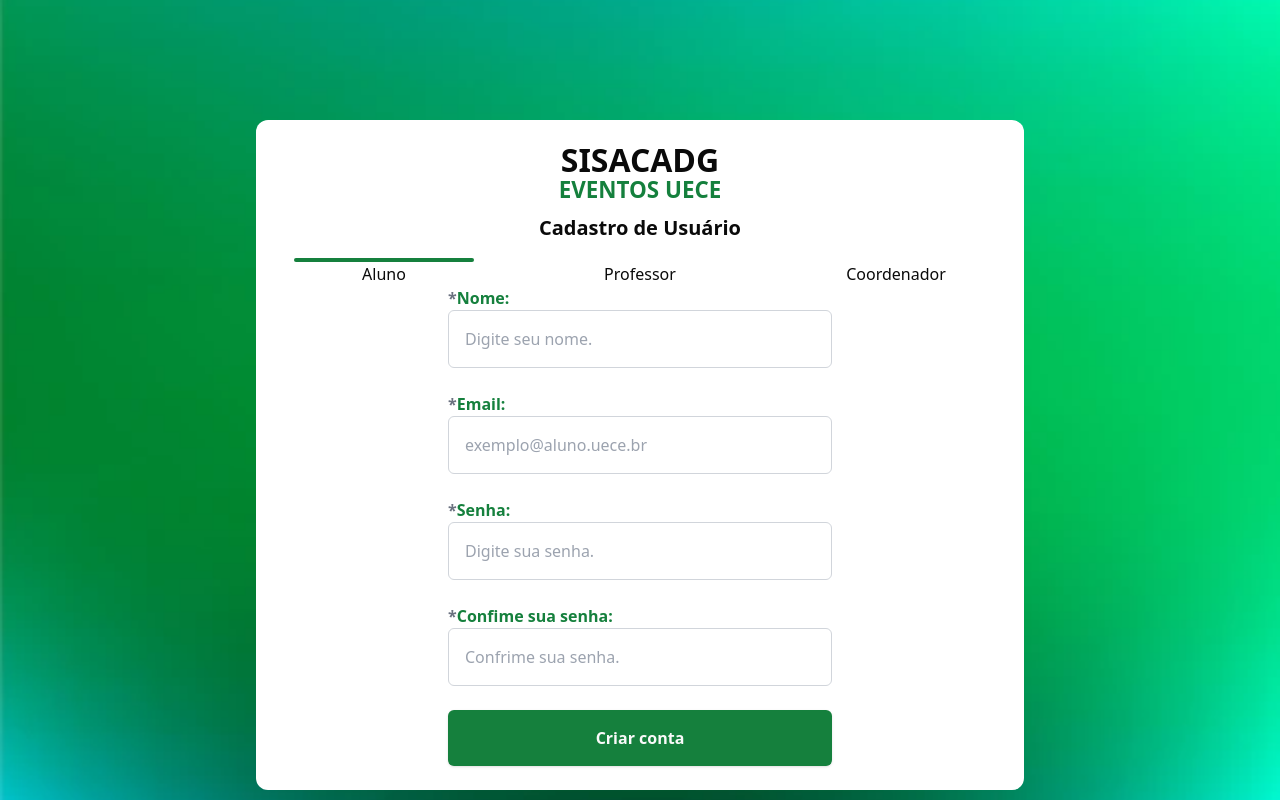
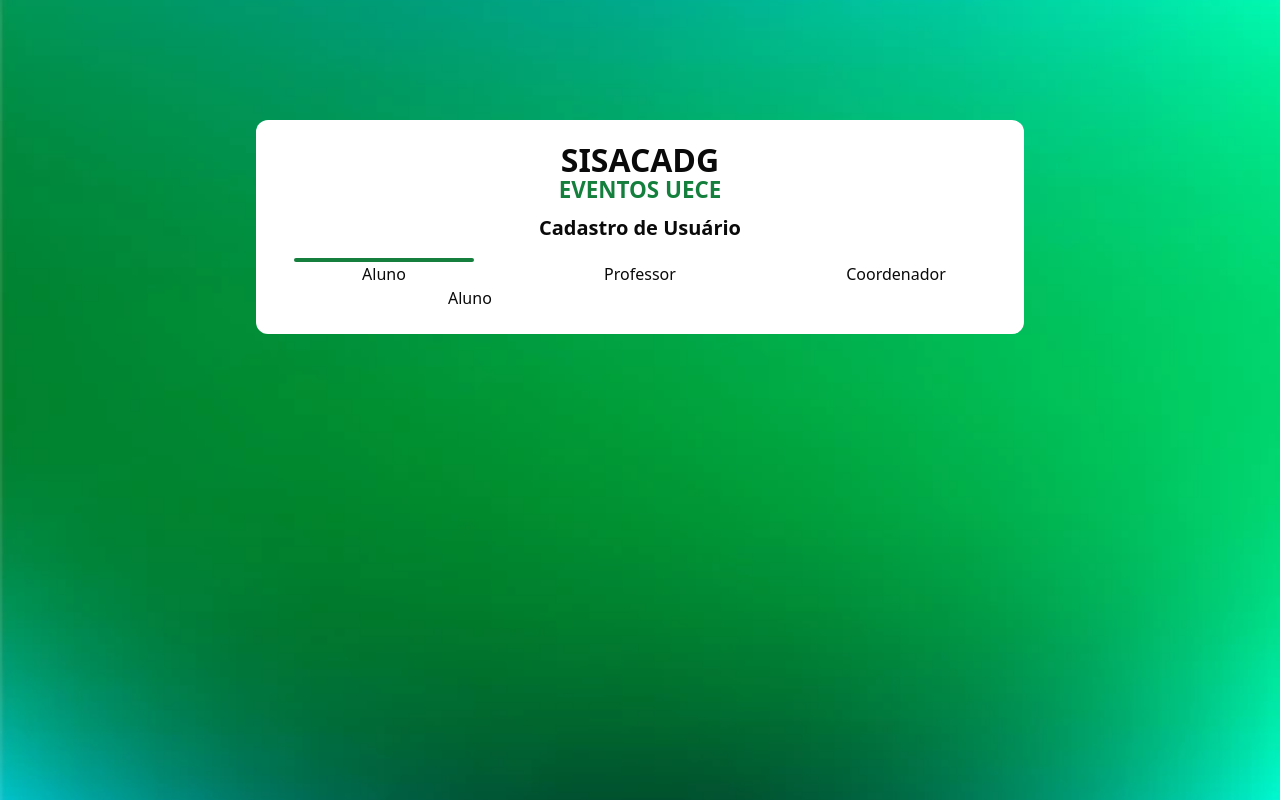
Before and after one commit to SisGeHC-2-0/-SisGeHC-front-end, a Next.js app: page /cadastro in a window 1280 px wide. Built offline with nearby package versions, Linux system fonts and the light colour scheme.

Commit message:
Fixed professor styling and set up zod and react hook form changes

```diff
--- a/src/app/cadastro/forms/aluno.tsx
+++ b/src/app/cadastro/forms/aluno.tsx
@@ -1,7 +1,7 @@
 'use client'
 
 import { FieldValues, useForm } from "react-hook-form"
-import InputFormField from "./inputFormField";
+import InputFormField from "../../../components/formComponents/inputFormField";
 import { Button } from "@/components/ui/button";
 import { z } from "zod";
 
@@ -25,48 +25,7 @@ export default function AlunoForms () {
         <form onSubmit={handleSubmit(onSubmit)} className="w-[100%] flex justify-center items-center">
 
             <div className="w-[50%] flex flex-col gap-[1.5rem]">
-                <InputFormField
-                    errors={errors}
-                    required
-                    //Alterei só esse campo porque tava "Digite sua senha."
-                    placeholder="Digite seu nome."
-                    name="Nome"
-                    type="text"
-                    register={register}
-                />
-                <InputFormField
-                    errors={errors}
-                    required
-                    placeholder="exemplo@aluno.uece.br"
-                    name="Email"
-                    type="email"
-                    register={register}
-                />
-                <InputFormField
-                    errors={errors}
-                    required
-                    placeholder="Digite sua senha."
-                    name="Senha"
-                    type="password"
-                    register={register}
-                />
-                <InputFormField
-                    errors={errors}
-                    required
-                    placeholder="Confrime sua senha."
-                    name="Confime sua senha"
-                    type="password"
-                    register={register}
-                />
-                <Button
-                    variant="default"
-                    onClick={() =>
-                        {}
-                    }
-                    className="h-[7vh] bg-green-700 font-bold text-md"
-                    >
-                        Criar conta
-                </Button>
+                Aluno
             </div>
 
 
--- a/src/app/cadastro/forms/coordenador.tsx
+++ b/src/app/cadastro/forms/coordenador.tsx
@@ -1,7 +1,8 @@
 'use client'
 
+import InputFormField from "@/components/formComponents/inputFormField";
 import { FieldValues, useForm } from "react-hook-form"
-import InputFormField from "./inputFormField";
+
 
 export default function CoordenadorForms () {
     const {register,
@@ -18,38 +19,7 @@ export default function CoordenadorForms () {
         <form onSubmit={handleSubmit(onSubmit)} className="w-[100%] flex justify-center items-center">
 
             <div className="w-[50%] flex flex-col gap-[1.5rem]">
-                <InputFormField
-                    errors={errors}
-                    required
-                    placeholder="Digite seu nome."
-                    name="Nome"
-                    type="text"
-                    register={register}
-                />
-                <InputFormField
-                    errors={errors}
-                    required
-                    placeholder="exemplo@aluno.uece.br"
-                    name="Email"
-                    type="email"
-                    register={register}
-                />
-                <InputFormField
-                    errors={errors}
-                    required
-                    placeholder="Digite sua senha."
-                    name="Senha"
-                    type="password"
-                    register={register}
-                />
-                <InputFormField
-                    errors={errors}
-                    required
-                    placeholder="Confrime sua senha."
-                    name="Confime sua senha"
-                    type="password"
-                    register={register}
-                />
+                Coordenador
             </div>
 
 
--- a/src/app/cadastro/forms/professor.tsx
+++ b/src/app/cadastro/forms/professor.tsx
@@ -1,15 +1,44 @@
 'use client'
 
 import { FieldValues, useForm } from "react-hook-form"
-import InputFormField from "./inputFormField";
+import InputFormField from "../../../components/formComponents/inputFormField";
 import { Button } from "@/components/ui/button";
 import { useEffect, useState } from "react";
+import DropDownFormField, { OptionsType } from "@/components/formComponents/dropDownFormField";
+import { z } from "zod";
+import {zodResolver} from "@hookform/resolvers/zod"
+
+
+const fileSizeLimit = 5 * 1024 * 1024; // 5MB
+
+const ProfessorFormSchema = z.object({
+    Nome: z.string().nonempty("Nome é obrigatorio"),
+    Email: z.string().email("Email Invalido").nonempty("Email é obrigatorio"),
+    Matricula : z.string().nonempty("Matricula é obrigatoria"),
+    Senha: z.string().nonempty("Senha é obrigatoria"),
+    Confirme : z.string().nonempty("Por favor confirme sua senha"),
+    Curso: z.string().nonempty("Selecione seu curso"),
+
+    Foto : z.instanceof(FileList).refine(
+        file => file.length == 0 || [
+                 "image/png",
+                 "image/jpeg",
+                 "image/jpg"
+                ].includes(file[0].type), {message: "Tipo de arquivo invalido. Permitidos somente .jpeg e .png"}
+    ).refine(file => file.length == 0 || file[0].size <= fileSizeLimit, {message: "Tamanho do arquivo não pode superar 5MB"})
+    ,
+}).refine(({Confirme, Senha}) => Confirme == Senha,
+           {
+            message: "Senhas estão diferentes",
+            path : ["Confirme"]
+           }
+        );
+
+type ProfessorSchema = z.infer<typeof ProfessorFormSchema>;
 
 export default function ProfessorForms() {
-    const { register, handleSubmit, formState: { errors } } = useForm();
-    const [foto, setFoto] = useState<File | null>(null);
-    const [majors, setMajors] = useState<{ id: number, nome: string }[]>([]);
-    const [selectedMajor, setSelectedMajor] = useState<number | null>(null);
+    const { register, handleSubmit, formState: { errors } } = useForm<ProfessorSchema>({resolver: zodResolver(ProfessorFormSchema)});
+    const [majors, setMajors] = useState<{ id: number, nome: string }[]>([{id: 1, nome: "z"}]);
 
     // Busca os cursos no backend
     useEffect(() => {
@@ -26,23 +55,17 @@ export default function ProfessorForms() {
         fetchMajors();
     }, []);
 
-    const onSubmit = async (data: FieldValues) => {
+    const onSubmit = async (data: ProfessorSchema) => {
         const formData = new FormData();
 
         formData.append("name", data.Nome);
         formData.append("email", data.Email);
         formData.append("enrollment_number", data.Matricula);
         formData.append("password", data.Senha);
-        if (selectedMajor !== null) {
-            formData.append("majorId", selectedMajor.toString());
+        formData.append("majorId", data.Curso);
+        if (data.Foto.length > 0) {
+            formData.append("picture", data.Foto[0]);
         }
-        if (foto) {
-            formData.append("picture", foto);
-        }
-        if (data.Senha != data.Confirme){
-            alert("Senhas nao correspondem");
-        }
-        else{
 
         try {
             const response = await fetch("http://127.0.0.1:8000/professor/", {
@@ -59,84 +82,69 @@ export default function ProfessorForms() {
             console.error(err);
             alert("Erro ao criar professor");
         }
-        }
     };
 
     return (
         <div>
-            Formulário de Professor
             <form onSubmit={handleSubmit(onSubmit)} className="w-full flex justify-center items-center" encType="multipart/form-data">
                 <div className="w-1/2 flex flex-col gap-6">
                     <InputFormField
-                        errors={errors}
+                        errors={errors.Nome}
                         required
                         placeholder="Digite seu nome."
                         name="Nome"
                         type="text"
-                        register={register}
+                        register={register('Nome')}
                     />
                     <InputFormField
-                        errors={errors}
+                        errors={errors.Email}
                         required
                         placeholder="exemplo@aluno.uece.br"
                         name="Email"
                         type="email"
-                        register={register}
+                        register={register("Email")}
                     />
                     <InputFormField
-                        errors={errors}
+                        errors={errors.Matricula}
                         required
                         placeholder="Digite sua matrícula."
                         name="Matricula"
                         type="text"
-                        register={register}
+                        register={register("Matricula")}
                     />
                     <InputFormField
-                        errors={errors}
+                        errors={errors.Senha}
                         required
                         placeholder="Digite sua senha."
                         name="Senha"
                         type="password"
-                        register={register}
+                        register={register("Senha")}
                     />
                     <InputFormField
-                        errors={errors}
+                        errors={errors.Confirme}
                         required
                         placeholder="Confirme sua senha."
                         name="Confirme"
                         type="password"
-                        register={register}
+                        register={register("Confirme")}
                     />
-
-                    {/* Select de curso */}
-                    <div>
-                        <label htmlFor="curso" className="block text-sm font-medium text-gray-700">Curso</label>
-                        <select
-                            id="curso"
+                    <DropDownFormField<number>
+                            name="Curso"
+                            errors={errors.Curso}
+                            register={register("Curso")}
                             required
-                            className="mt-1 block w-full rounded-md border-gray-300 shadow-sm"
-                            onChange={(e) => setSelectedMajor(Number(e.target.value))}
-                        >
-                            <option value="">Selecione um curso</option>
-                            {majors.map((major) => (
-                                <option key={major.id} value={major.id}>
-                                    {major.name}
-                                </option>
-                            ))}
-                        </select>
-                    </div>
-
-                    {/* Upload de imagem */}
-                    <input
+                            options={majors.map<OptionsType<number>>(e=> {
+                                                        return {label : e.nome, value: e.id}
+                                                    }
+                                                )
+                                            }
+                    />
+                    <InputFormField
                         type="file"
-                        accept="image/*"
-                        onChange={(e) => {
-                            if (e.target.files && e.target.files[0]) {
-                                setFoto(e.target.files[0]);
-                            }
-                        }}
+                        register={register("Foto")}
+                        name="Foto"
+                        errors={errors.Foto}
                     />
-
                     <Button
                         type="submit"
                         variant="default"
--- /dev/null
+++ b/src/components/formComponents/dropDownFormField.tsx
@@ -0,0 +1,66 @@
+import { Dispatch, HTMLProps, SetStateAction } from "react";
+import { FieldError, FieldErrors, FieldErrorsImpl, FieldValues, Merge, UseFormRegister } from "react-hook-form";
+import { MdOutlineErrorOutline } from "react-icons/md";
+
+export type OptionsType<T> = {
+    label : string,
+    value : T
+}
+
+export default function DropDownFormField<T extends string | number | readonly string[]>(
+    {
+        name,
+        register,
+        errors,
+        required = false,
+        options
+    }:
+    {
+        name : string,
+        required? : boolean,
+        register : HTMLProps<HTMLSelectElement>,
+        errors : FieldError | undefined | Merge<FieldError, FieldErrorsImpl<any>>,
+        options : OptionsType<T>[]
+    }
+
+)
+{
+
+
+    return <div>
+            <div className="flex flex-row align-between">
+                <span className="font-bold text-green-700">
+                    {required ? < span className="text-gray-500">*</span> : <></>}
+                    {name}:
+                </span>
+                {
+                    errors ?
+                    <span className="text-red-500 ml-auto flex flex-row items-center justify-center">
+                    <MdOutlineErrorOutline/>
+                        {`${errors.message}`}
+                    </span> : <></>
+                }
+            </div>
+
+            <select
+                id="curso"
+                className="mt-1 block w-full rounded-md border-gray-300 shadow-sm p-[1rem]"
+
+                {...register}
+            >
+                {
+                    ! required ?
+                    <option value={undefined}>---</option>
+                    :
+                    <></>
+                }
+
+                {
+                    options.map((e, i) =>
+                        <option value={e.value} key={i}>{e.label}</option>
+                    )
+                }
+        </select>
+    </div>
+
+}
--- a/src/app/cadastro/forms/inputFormField.tsx
+++ b/src/components/formComponents/inputFormField.tsx
@@ -1,7 +1,9 @@
 import { MdOutlineErrorOutline } from "react-icons/md";
-import { FieldErrors, FieldValues, UseFormRegister } from "react-hook-form";
+import { FieldError, FieldErrors, FieldErrorsImpl, FieldValues, Merge, UseFormRegister } from "react-hook-form";
+import { HtmlProps } from "next/dist/shared/lib/html-context.shared-runtime";
+import { HTMLProps } from "react";
 
-export default function InputFormField(
+export default function InputFormField<T extends FieldValues>(
                                         {
                                             name,
                                             type,
@@ -15,8 +17,8 @@ export default function InputFormField(
                                             type : string,
                                             placeholder? : string,
                                             required? : boolean,
-                                            register : UseFormRegister<FieldValues>,
-                                            errors : FieldErrors<FieldValues>
+                                            register : HTMLProps<HTMLInputElement>,
+                                            errors : FieldError | undefined | Merge<FieldError, FieldErrorsImpl<any>>
                                         }
                                     )
 {
@@ -30,19 +32,19 @@ export default function InputFormField(
             {/* <span className="ml-[100%]"></span> */}
             {
 
-                errors[name] ?
+                errors ?
                 <span className="text-red-500 ml-auto flex flex-row items-center justify-center">
                 <MdOutlineErrorOutline/>
-                    {`${errors[name].message}`}
+                    {`${errors.message}`}
                 </span> : <></>
 
             }
         </div>
         <input
             type={type}
-            {...register(name)}
+            {...register}
             placeholder={placeholder}
-            className="outline-none rounded-md border-solid border-[1px] border-gray-300 py-[1rem] px-[1rem] w-[100%]"
-        />
+            className={type != "file"? "outline-none rounded-md border-solid border-[1px] border-gray-300 p-[1rem] w-[100%]" : "w-full"}
+/>
     </div>
 }
```
